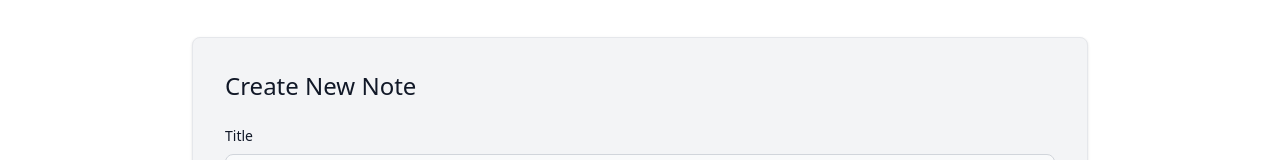
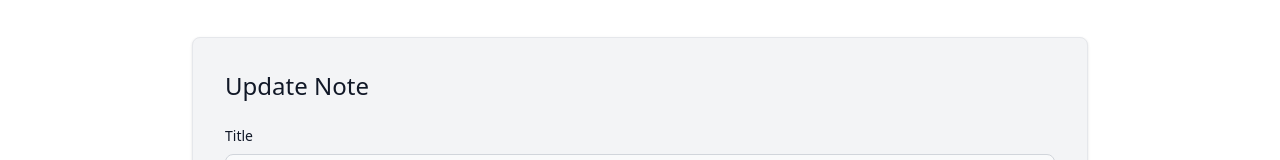
Before and after one commit to iamakmal/noteapp, a React (Create React App) app in the folder frontend/: page /updateNote/1 in a window 1280 px wide. Shown: the part 158-318 px from the top of the page. Built offline with nearby package versions, Linux system fonts and the light colour scheme; no server answers.

Commit message:
fixed update note

```diff
--- a/frontend/src/Pages/UpdateNote.jsx
+++ b/frontend/src/Pages/UpdateNote.jsx
@@ -42,7 +42,7 @@ return (
         <div class="flex items-center justify-center h-screen">
         <div class="w-full max-w-4xl p-4 bg-gray-100 border border-gray-200 rounded-lg shadow sm:p-6 md:p-8 dark:bg-gray-800 dark:border-gray-700">
             <form class="space-y-6" onSubmit={updateNote}>
-                <h5 class="text-2xl font-medium text-gray-900 dark:text-white">Create New Note</h5>
+                <h5 class="text-2xl font-medium text-gray-900 dark:text-white">Update Note</h5>
                     <div>
                         <label for="title" class="block mb-2 text-sm font-medium text-gray-900 dark:text-white">Title</label>
                         <input type="text" name="title" id="title" value={title} onChange={(e) => setTitle(e.target.value)} class="bg-gray-50 border border-gray-300 text-gray-900 text-sm rounded-lg focus:ring-blue-500 focus:border-blue-500 block w-full p-2.5 dark:bg-gray-600 dark:border-gray-500 dark:placeholder-gray-400 dark:text-white" placeholder="Enter Title" required />
```
